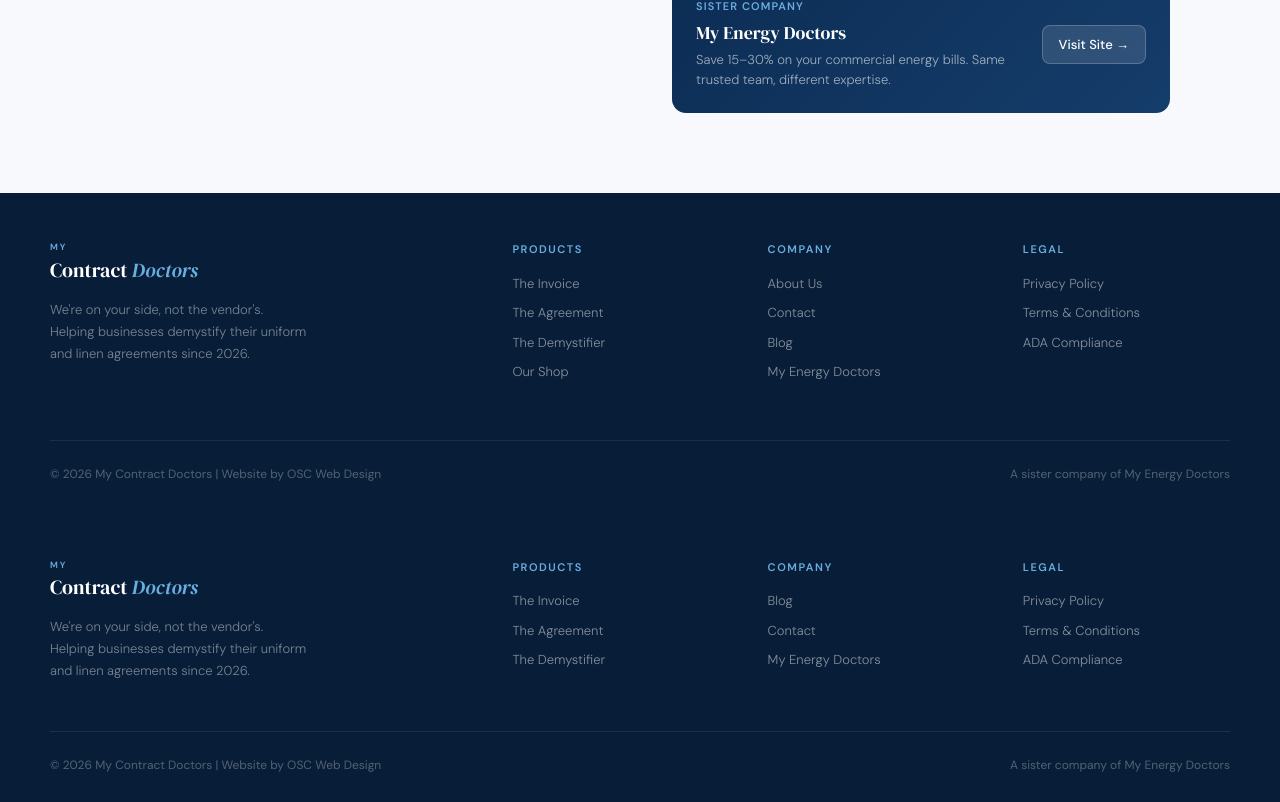
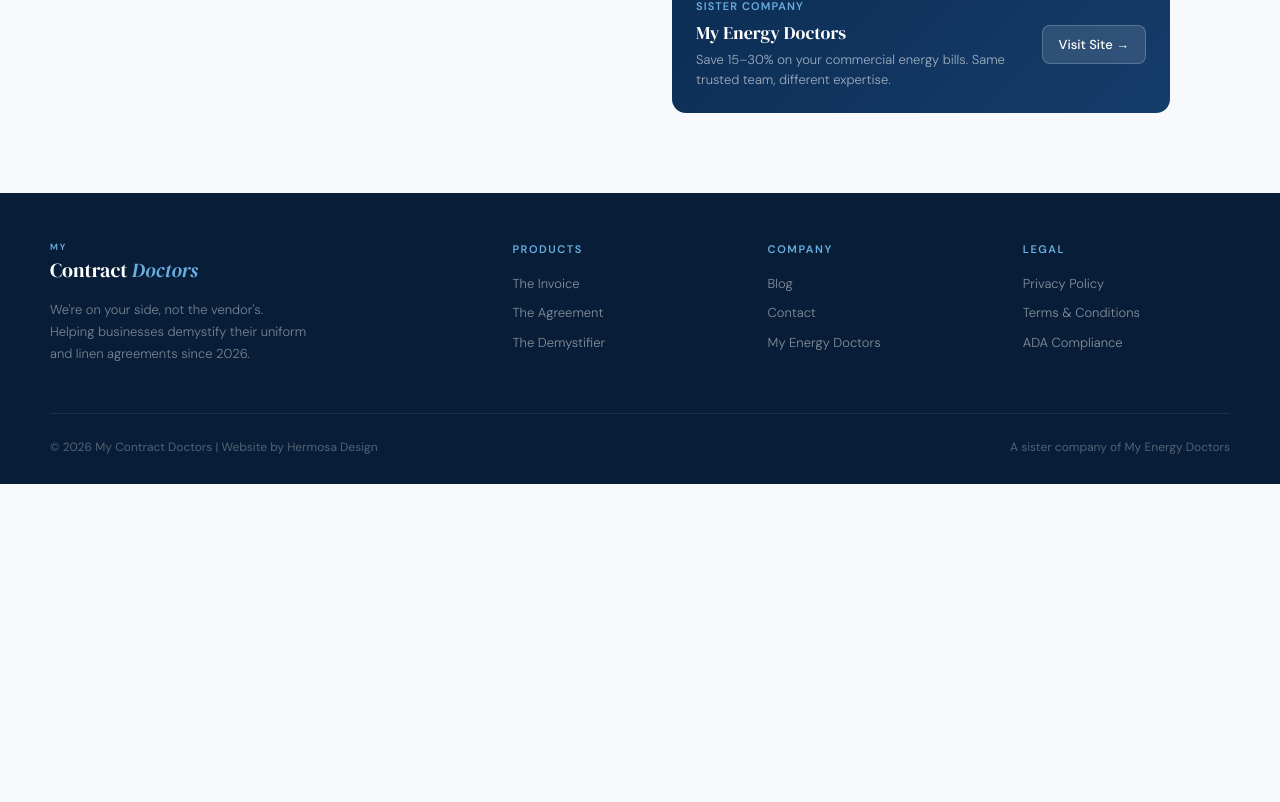
Before and after one commit to myenergydoctors/my-contract-doctors, a Next.js app: page /contact in a window 1280 px wide. Shown: the part 1259-2061 px from the top of the page. After the commit the page ends 1743 px from the top, so only its background shows below. Built offline with nearby package versions, Linux system fonts and the light colour scheme.

Commit message:
Remove duplicate footer from contact page

```diff
--- a/app/contact/page.tsx
+++ b/app/contact/page.tsx
@@ -10,33 +10,6 @@
 const FONTS=`@import url('https://fonts.googleapis.com/css2?family=DM+Serif+Display:ital@0;1&family=DM+Sans:opsz,wght@9..40,300;9..40,400;9..40,500;9..40,600&display=swap');`;
 
 
-function Footer(){
-  return(
-    <footer style={{background:C.navyDark,padding:"48px 32px 28px"}}>
-      <div style={{maxWidth:1180,margin:"0 auto"}}>
-        <div style={{display:"grid",gridTemplateColumns:"2fr 1fr 1fr 1fr",gap:48,marginBottom:48}}>
-          <div>
-            <div style={{marginBottom:14}}>
-              <span style={{fontFamily:"'DM Sans',sans-serif",fontSize:9,fontWeight:600,letterSpacing:"0.22em",textTransform:"uppercase",color:C.blueLight,display:"block"}}>My</span>
-              <div><span style={{fontFamily:"'DM Serif Display',serif",fontSize:20,color:"#fff"}}>Contract </span><span style={{fontFamily:"'DM Serif Display',serif",fontSize:20,fontStyle:"italic",color:C.blueLight}}>Doctors</span></div>
-            </div>
-            <p style={{fontFamily:"'DM Sans',sans-serif",fontSize:13,fontWeight:300,color:"rgba(255,255,255,0.45)",lineHeight:1.7,maxWidth:260}}>We're on your side, not the vendor's. Helping businesses demystify their uniform and linen agreements since 2026.</p>
-          </div>
-          {[{heading:"Products",links:["The Invoice","The Agreement","The Demystifier","Our Shop"]},{heading:"Company",links:["About Us","Contact","Blog","My Energy Doctors"]},{heading:"Legal",links:["Privacy Policy","Terms & Conditions","ADA Compliance"]}].map(({heading,links})=>(
-            <div key={heading}>
-              <div style={{fontFamily:"'DM Sans',sans-serif",fontSize:11,fontWeight:600,letterSpacing:"0.14em",textTransform:"uppercase",color:C.blueLight,marginBottom:16}}>{heading}</div>
-              {links.map(l=><a key={l} href="#" style={{display:"block",fontFamily:"'DM Sans',sans-serif",fontSize:13,fontWeight:300,color:"rgba(255,255,255,0.5)",textDecoration:"none",marginBottom:10}}>{l}</a>)}
-            </div>
-          ))}
-        </div>
-        <div style={{borderTop:"1px solid rgba(255,255,255,0.08)",paddingTop:24,display:"flex",justifyContent:"space-between",alignItems:"center",flexWrap:"wrap",gap:12}}>
-          <span style={{fontFamily:"'DM Sans',sans-serif",fontSize:12,color:"rgba(255,255,255,0.3)"}}>© 2026 My Contract Doctors | Website by OSC Web Design</span>
-          <span style={{fontFamily:"'DM Sans',sans-serif",fontSize:12,color:"rgba(255,255,255,0.3)"}}>A sister company of My Energy Doctors</span>
-        </div>
-      </div>
-    </footer>
-  );
-}
 
 export default function ContactPage(){
   const [form,setForm]=useState({name:"",email:"",phone:"",message:""});
@@ -83,6 +56,8 @@
   return(
     <>
       <style>{`${FONTS} *,*::before,*::after{box-sizing:border-box;margin:0;padding:0;} body{background:${C.offWhite};} input::placeholder,textarea::placeholder{color:${C.gray300};}`}</style>
+
+
       {/* Hero */}
       <section style={{background:`linear-gradient(160deg,${C.navyDark} 0%,${C.navy} 100%)`,padding:"100px 32px 72px",position:"relative",overflow:"hidden"}}>
         <div style={{position:"absolute",inset:0,opacity:0.04,backgroundImage:`linear-gradient(rgba(255,255,255,0.5) 1px,transparent 1px),linear-gradient(90deg,rgba(255,255,255,0.5) 1px,transparent 1px)`,backgroundSize:"48px 48px"}}/>
@@ -188,7 +163,6 @@
         </div>
       </section>
 
-      <Footer/>
     </>
   );
 }
--- a/components/Footer.tsx
+++ b/components/Footer.tsx
@@ -82,7 +82,7 @@
           {/* Bottom bar */}
           <div style={{ borderTop: "1px solid rgba(255,255,255,0.08)", paddingTop: 24, display: "flex", justifyContent: "space-between", alignItems: "center", flexWrap: "wrap", gap: 12 }}>
             <span style={{ fontFamily: "'DM Sans', sans-serif", fontSize: 12, color: "rgba(255,255,255,0.3)" }}>
-              © 2026 My Contract Doctors | Website by OSC Web Design
+              © 2026 My Contract Doctors | <a href="https://hermosa.design" target="_blank">Website by Hermosa Design</a>
             </span>
             <span style={{ fontFamily: "'DM Sans', sans-serif", fontSize: 12, color: "rgba(255,255,255,0.3)" }}>
               A sister company of My Energy Doctors
```
